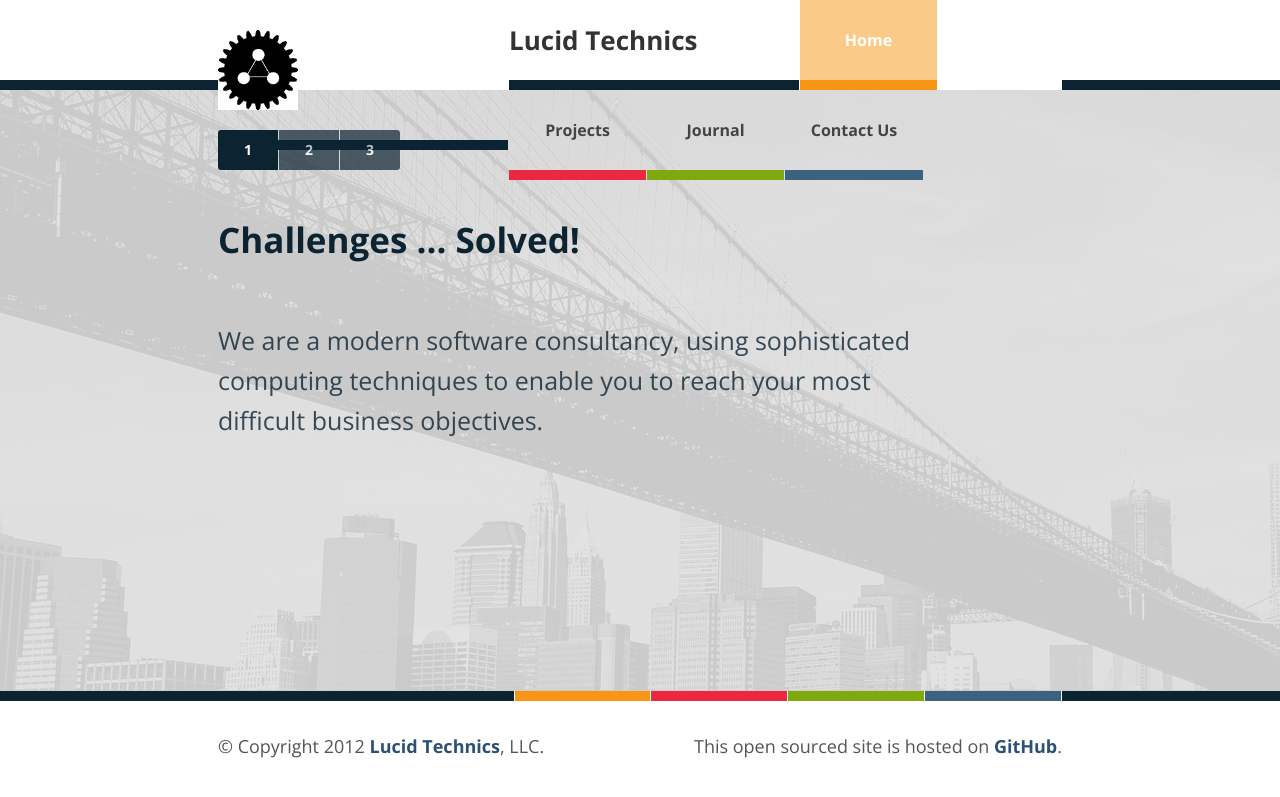
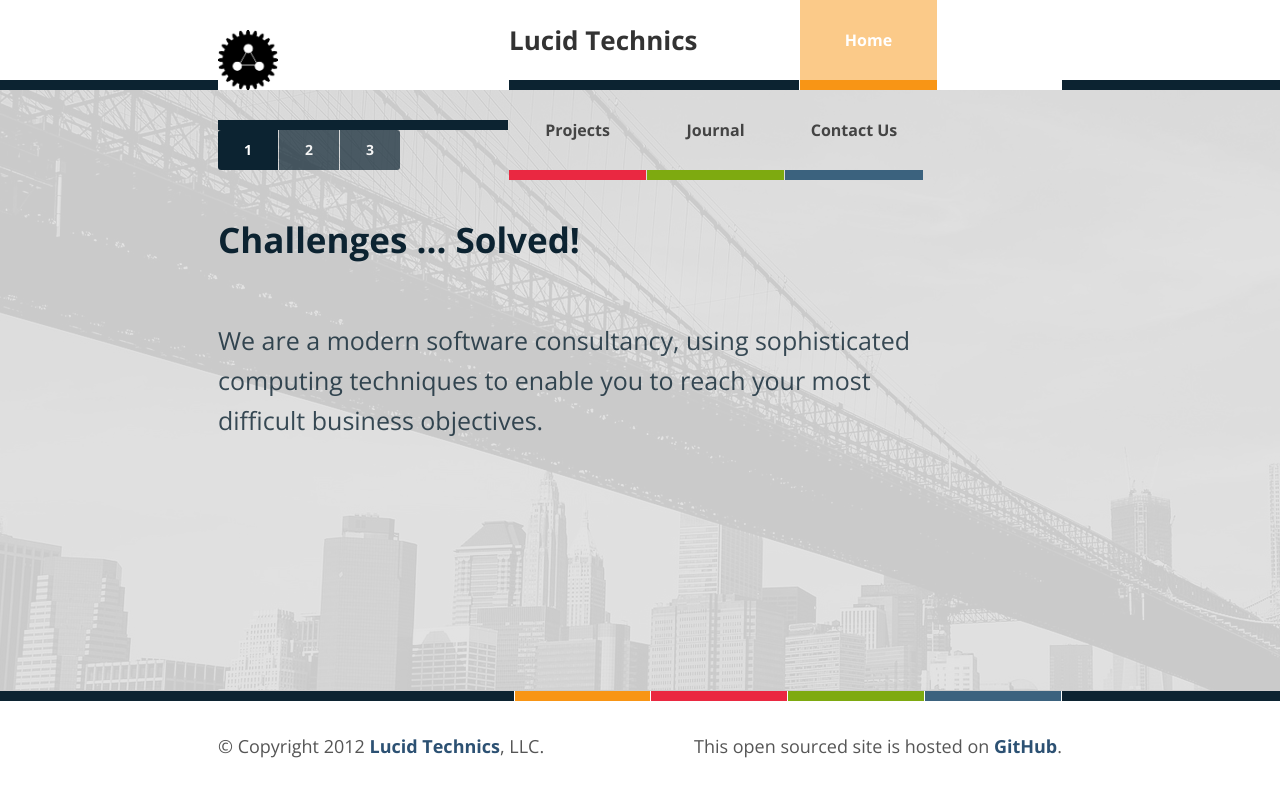
Before and after one commit to LucidTechnics/lucidtechnics.github.com, a Jekyll site: the page built from index.html, in a window 1280 px wide. Shown: the top 797 px of the page. Built offline with Jekyll 4.4.1, drawn with Linux system fonts in a browser that asks for light colours; nearby versions of some CDN libraries.

Commit message:
Updated _includes/menu.html

```diff
--- a/_includes/menu.html
+++ b/_includes/menu.html
@@ -1,7 +1,7 @@
 <div id="menu">
   <div class="inner">
 
-    <a class="title" href="/"><img id="lucidtechnicslogo" src="images/lucidtechnicslogo.png" title="Lucid Technics" alt="Lucid Technics" height="80" width="80"/></a>
+    <a class="title" href="/"><img id="lucidtechnicslogo" src="images/lucidtechnicslogo.png" title="Lucid Technics" alt="Lucid Technics" height="60" width="60"/></a>
     <a class="title" href="/{{site.baseurl}}" class="title">Lucid Technics</a>
     <a class="home{% if page.url == '/' %} active{% endif %}" href="/">Home</a>
     <a class="projects{% if page.url contains '/projects/' %} active{% endif %}" href="/projects/">Projects</a>
```
